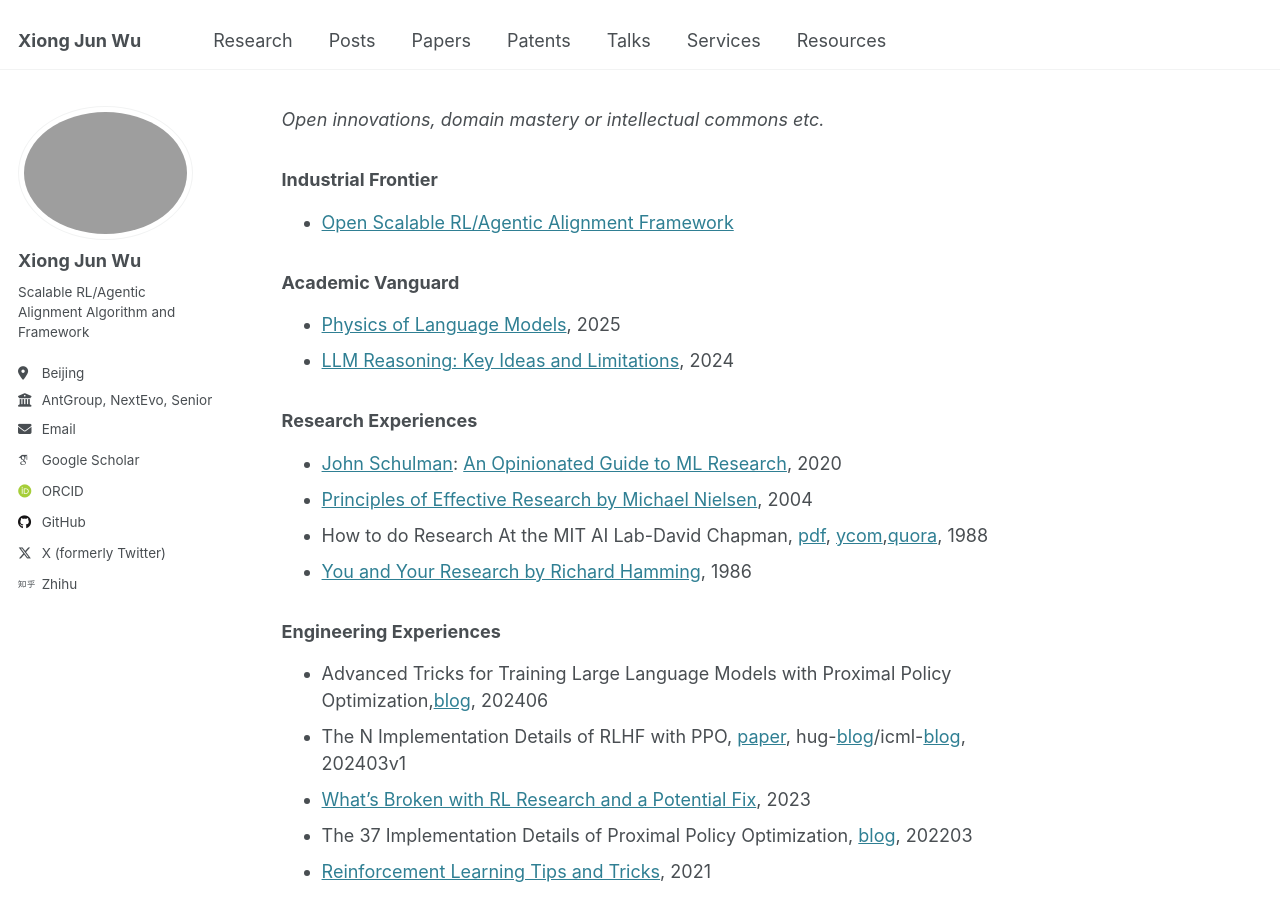
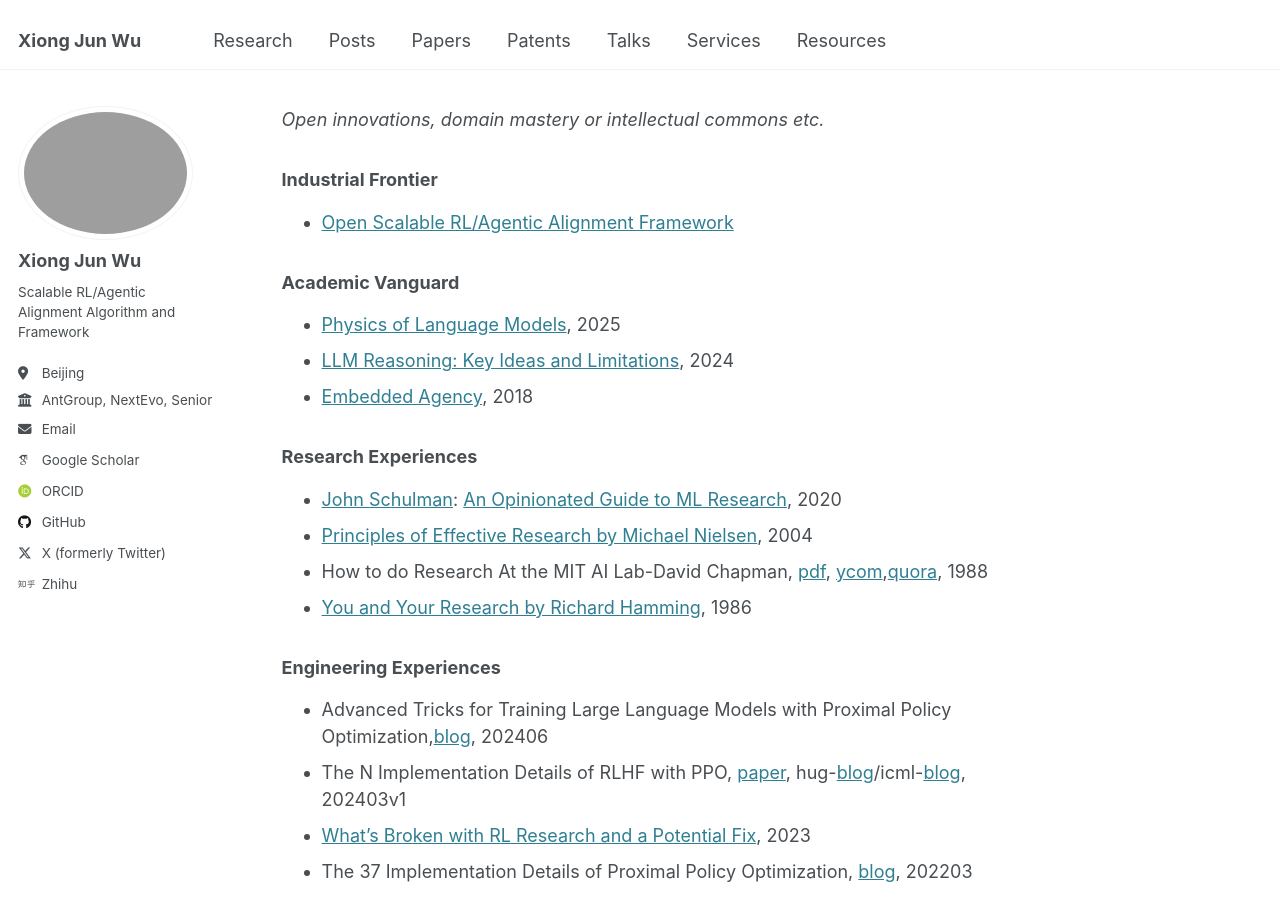
Before and after one commit to junwuxgi/junwuxgi.github.io, a Jekyll site: the page built from resources.md, in a window 1280 px wide and 900 px high. Built offline with Jekyll 4.4.1, drawn with Linux system fonts in a browser that asks for light colours; some web fonts are replaced; our own code applies the rules of GitHub Pages for plain Markdown files.

Commit message:
update config

```diff
--- a/resources.md
+++ b/resources.md
@@ -8,6 +8,7 @@
 
 * [Physics of Language Models](https://link.zhihu.com/?target=https%3A//physics.allen-zhu.com/home), 2025
 * [LLM Reasoning: Key Ideas and Limitations](https://dennyzhou.github.io/LLM-Reasoning-Berkeley.pdf), 2024
+* [Embedded Agency](https://www.lesswrong.com/posts/i3BTagvt3HbPMx6PN/embedded-agency-full-text-version), 2018
 
 ### Research Experiences
 
```
